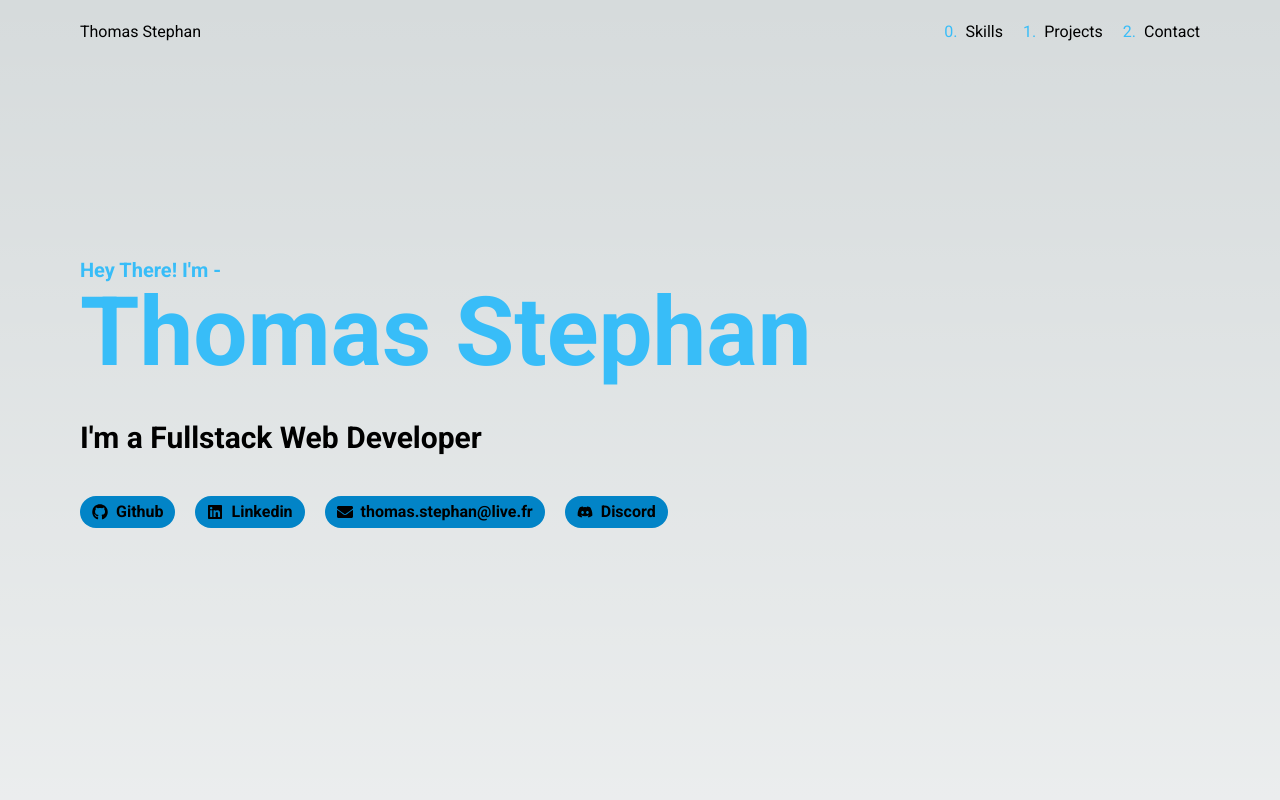
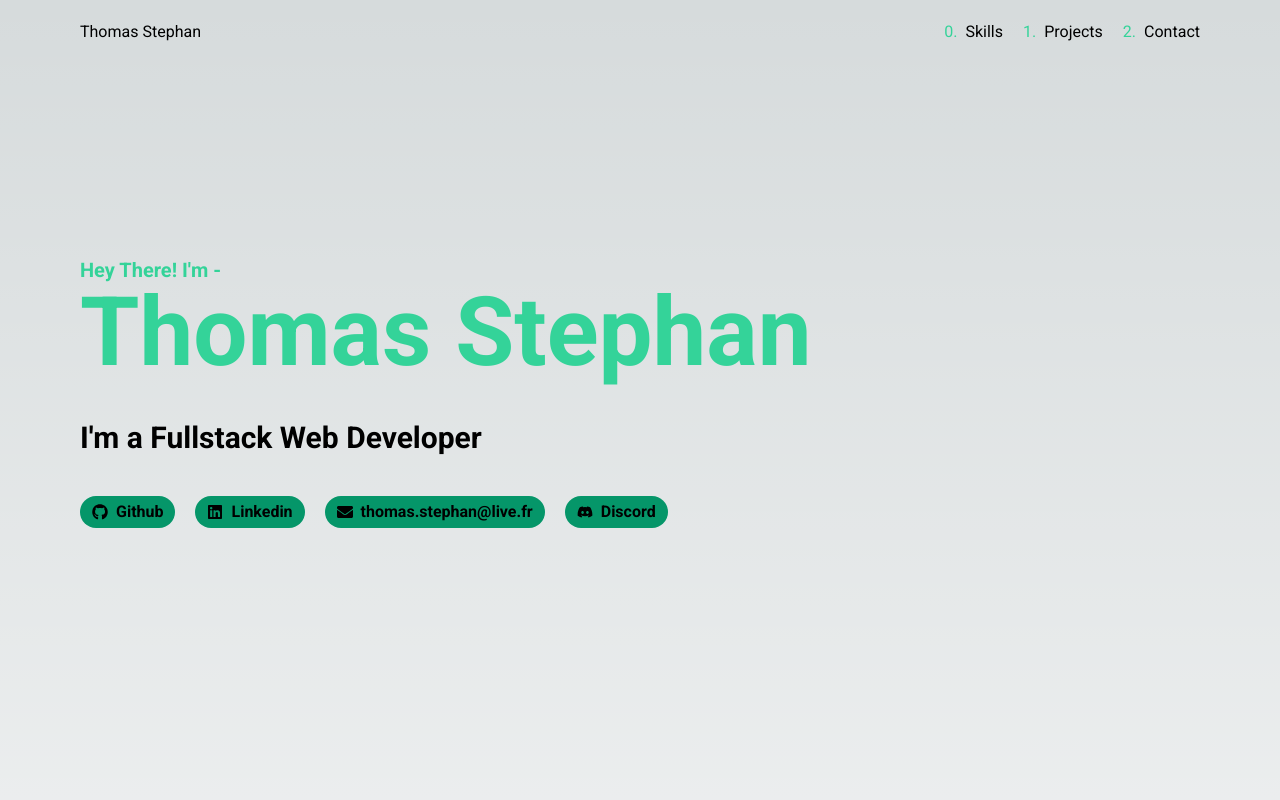
Before and after one commit to SkyDogzz/Portfolio-NextJS, a Next.js app: page / in a window 1280 px wide. Shown: the top 800 px of the page. Built offline with nearby package versions, Linux system fonts and the light colour scheme.

Commit message:
Update button and text colors in ContactButtons, Header, and Hero components

```diff
--- a/src/app/components/ContactButtons.tsx
+++ b/src/app/components/ContactButtons.tsx
@@ -21,7 +21,7 @@ interface HeroButtonProps {
   function HeroButton({ url, icon, name }: HeroButtonProps) {
     return (
       <Link href={url} target="_blank">
-        <button className="flex gap-2 items-center bg-sky-600 py-1 px-3 rounded-full">
+        <button className="flex gap-2 items-center bg-emerald-600 py-1 px-3 rounded-full">
           {icon}
           {name}
         </button>
--- a/src/app/components/Header.tsx
+++ b/src/app/components/Header.tsx
@@ -27,7 +27,7 @@ function HeaderLi({ url, number, name }: HeaderLiProps) {
   return (
     <li>
       <Link to={url} smooth={true} offset={50} duration={1000}>
-        <span className="text-sky-400 pr-2">{number}.</span>
+        <span className="text-emerald-400 pr-2">{number}.</span>
         {name}
       </Link>
     </li>
--- a/src/app/components/Hero.tsx
+++ b/src/app/components/Hero.tsx
@@ -7,7 +7,7 @@ export default function Hero() {
     <section
       className={roboto.className + " hero flex flex-col justify-center gap-10 pb-20"}
     >
-      <h1 className=" text-sky-400 text-xl">
+      <h1 className=" text-emerald-400 text-xl">
         Hey There! I'm -<br /> <span className="text-8xl">Thomas Stephan</span>
       </h1>
       <p className="text-3xl">I'm a Fullstack Web Developer</p>
```
